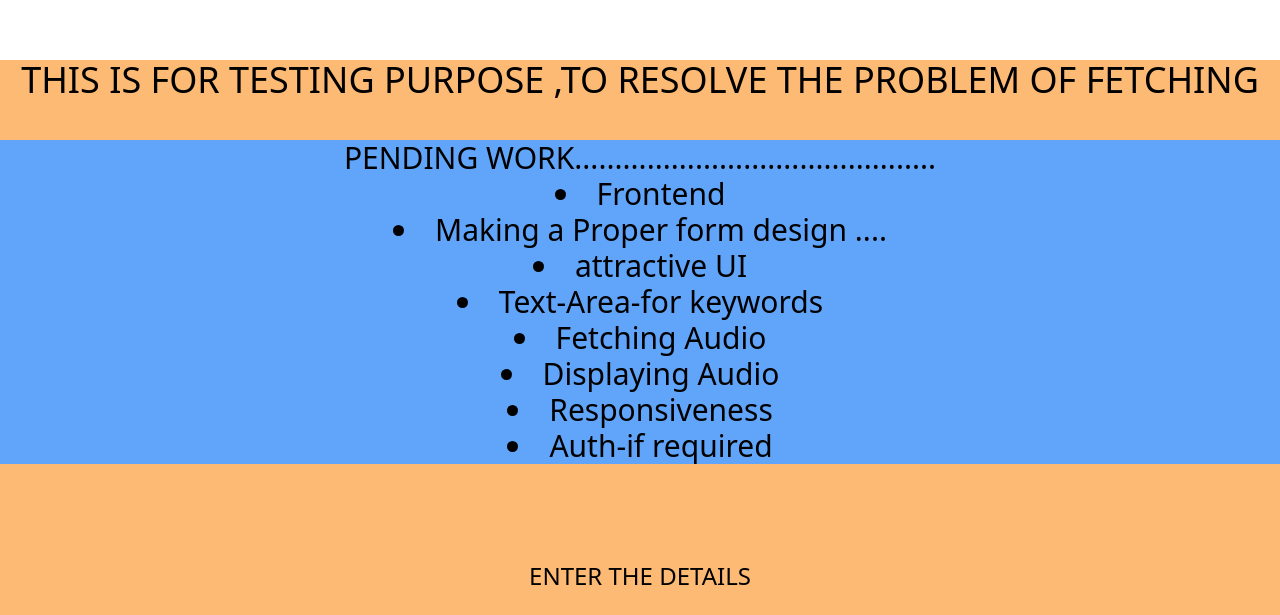
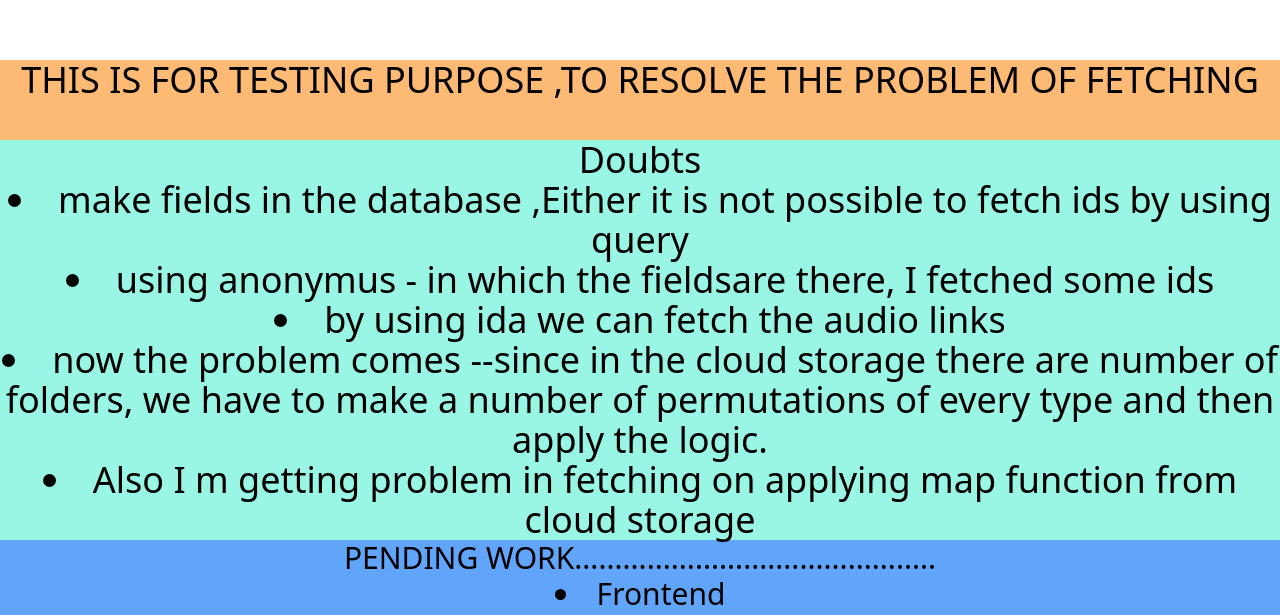
Before and after one commit to darsh609/Englishgyaani-iisc, a React (Create React App) app: page / in a window 1280 px wide. Shown: the part 324-939 px from the top of the page. Built offline with nearby package versions, Linux system fonts and the light colour scheme; no server answers; the database is empty.

Commit message:
darsh--22may

```diff
--- a/src/App.js
+++ b/src/App.js
@@ -100,6 +100,23 @@ function App() {
 </br>
 <br>
 </br>
+<div className=" bg-teal-200">
+  <h1>Doubts</h1>
+  <li>make fields in the database ,Either it is not possible to fetch ids by using query</li>
+  <li>using anonymus - in which the fieldsare there, I fetched some ids </li>
+  <li>
+    by using ida we can fetch the audio links
+  </li>
+  <li>
+    now the problem comes --since in the cloud storage there are number of folders,
+    we have to make a number of permutations of every type and then apply the logic.
+
+  </li>
+  <li>
+    Also I m getting problem in fetching on applying map function from cloud storage
+  </li>
+
+</div>
         <Dashboard2/>
 
        </div>
--- a/src/dashboard2.jsx
+++ b/src/dashboard2.jsx
@@ -8,7 +8,7 @@ import gender from "./data/gender.json"
 
 
 
-import { getDownloadURL, getStorage, ref } from "firebase/storage";
+import { getDownloadURL, getStorage, listAll, ref } from "firebase/storage";
 
 // Create a reference with an initial file path and name
 
@@ -283,12 +283,21 @@ const getAudio=()=>{
 // const storage=firebase.storage().ref()
 // const list=storage.child();
 const storage = getStorage();
-audioId?.map((ele)=>(
-  ref(storage,`2023/12/24/${ele.id}/${ele.id}/english`)
+// audioId?.map((ele)=>(
+//   ref(storage,`2023/12/24/${ele.id}/${ele.id}/english`)
 
 
-))
+// ))
+const d=ref(storage,`2023/12/24/LKOOCw6tw7TfBxspoBKTwtwVi5Q2/LKOOCw6tw7TfBxspoBKTwtwVi5Q2/english`)
+listAll(d).then((res)=>res.items.forEach((x)=>{
+var t=audioLink;
 
+  t.push(x);
+  setlink(t)
+
+}))
+console.log("audiolink==>>",audioLink
+)
 
 
 }
@@ -412,7 +421,7 @@ audioId?.map((ele)=>(
 </div>
 
 <div>
-<button  onClick={getAudio} className='w-[180px] mt-24 bg-emerald-400 mtext-2xl'>
+<button  onClick={()=>(getAudio)} className='w-[180px] mt-24 bg-emerald-400 mtext-2xl'>
                 Submit
 
 
```
